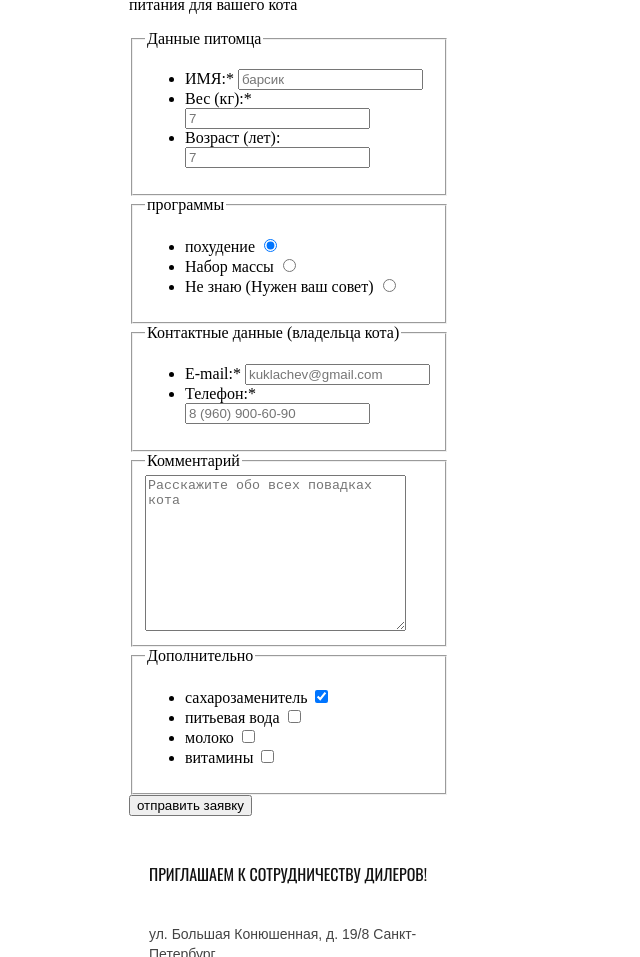
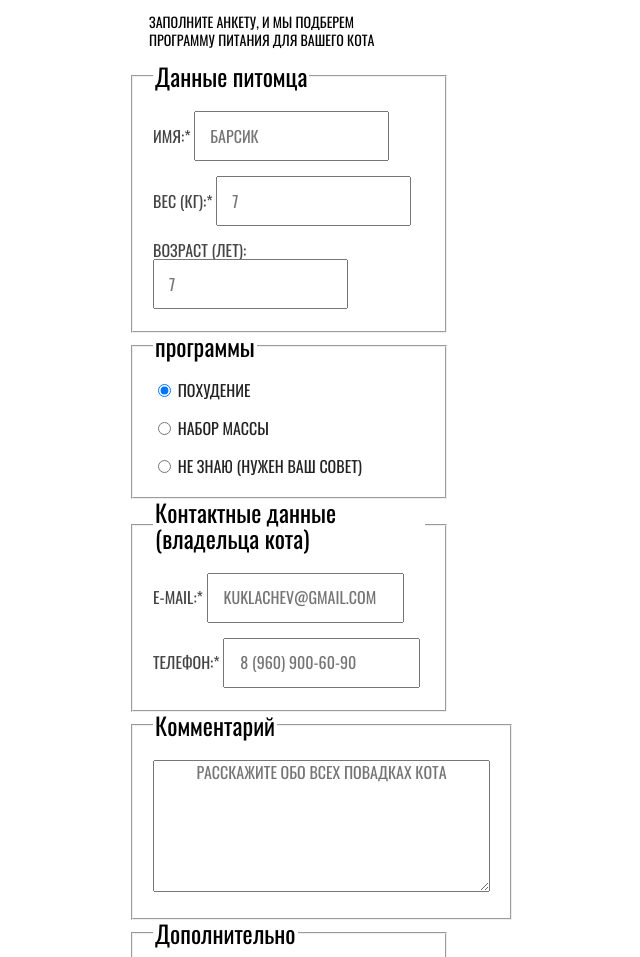
Before and after one commit to igor26111963/1343133-cat-energy-21, a website: page source/form.html in a window 1280 px wide. Shown: the part 346-1303 px from the top of the page, without its empty margins (351-991 px from the left). Drawn offline with nearby package versions, Linux system fonts and the light colour scheme; files that its build step writes are made by us from their sources.

Commit message:
Стилизация страницы формы

```diff
--- a/source/form.html
+++ b/source/form.html
@@ -17,7 +17,7 @@
       <div class="header-nav__wrapper">
         <ul class="header-nav__list">
           <li class="header-nav__item">
-            <a href="index.html" class="header-nav__link--active">главная</a>
+            <a href="index.html" class="header-nav__link">главная</a>
           </li>
           <li class="header-nav__item">
             <a href="catalog.html" class="header-nav__link">каталог продукции</a>
@@ -31,52 +31,51 @@
   </header>
   <main class="main">
     <div class="main__wrapper">
-      <section class="main__form">
-        <h1 class="main__form--title">Подбор программы</h1>
-        <p class="main__form--text">Заполните анкету, и мы подберем программу питания для вашего кота</p>
+      <section class="form">
+        <h1 class="form__title">Подбор программы</h1>
+        <p class="form__text">Заполните анкету, и мы подберем<br> программу питания для вашего кота</p>
         <form class="form-selection" action="https://echo.htmlacademy.ru" method="POST">
           <div class="form-selection__inner">
             <fieldset class="form-selection__item">
               <legend class="form-selection__title visually-hidden">Данные питомца</legend>
-              <ul>
+              <ul class="form-selection__list">
                 <li class="form-selection__cats">
                   <label for="selection-name">ИМЯ:*</label>
                   <input class="form-selection__text" id="selection-name" type="text" name="name" placeholder="барсик">
                 </li>
                 <li class="form-selection__cats">
                   <label for="selection-weight">Вес (кг):*</label>
-                  <input class="form-selection__number" id="selection-weight" type="number" name="weigth"
-                    placeholder="7">
+                  <input class="form-selection__text" id="selection-weight" type="text" name="weigth" placeholder="7">
                 </li>
                 <li class="form-selection__cats">
                   <label for="selection-years">Возраст (лет):</label>
-                  <input class="form-selection__number" id="selection-years" type="number" name="years" placeholder="7">
+                  <input class="form-selection__text" id="selection-years" type="text" name="years" placeholder="7">
                 </li>
               </ul>
             </fieldset>
             <fieldset class="form-selection__item">
               <legend class="form-selection__title visually-hidden">программы</legend>
-              <ul>
+              <ul class="form-selection__list">
                 <li class="form-selection__radio">
-                  <label for="radio-slim">похудение</label>
                   <input class="form-selection__radio-input" name="form-radio" id="radio-slim" type="radio" value="slim"
                     checked>
+                  <label for="radio-slim">похудение</label>
                 </li>
                 <li class="form-selection__radio">
-                  <label for="radio-weight">Набор массы</label>
                   <input class="form-selection__radio-input" name="form-radio" id="radio-weight" type="radio"
                     value="weight">
+                  <label for="radio-weight">Набор массы</label>
                 </li>
                 <li class="form-selection__radio">
-                  <label for="radio-advice">Не знаю (Нужен ваш совет)</label>
                   <input class="form-selection__radio-input" name="form-radio" id="radio-advice" type="radio"
                     value="advice">
+                  <label for="radio-advice">Не знаю (Нужен ваш совет)</label>
                 </li>
               </ul>
             </fieldset>
             <fieldset class="form-selection__item">
               <legend class="form-selection__title">Контактные данные (владельца кота)</legend>
-              <ul>
+              <ul class="form-selection__list">
                 <li class="form-selection__owner">
                   <label for="selection-mail">E-mail:*</label>
                   <input class="form-selection__mail-input" type="email" name="email" id="selection-mail"
@@ -92,34 +91,35 @@
             <fieldset class="form-selection__item">
               <legend class="form-selection__title">Комментарий</legend>
               <label for="selection-comments"></label>
-              <textarea name="comments" id="selection-comments" cols="30" rows="10"
+              <textarea class="form-selection__comment" name="comments" id="selection-comments" cols="43" rows="7"
                 placeholder="Расскажите обо всех повадках кота"></textarea>
             </fieldset>
             <fieldset class="form-selection__item">
               <legend class="form-selection__title">Дополнительно</legend>
-              <ul>
+              <ul class="form-selection__list">
                 <li class="form-selection__checkbox">
-                  <label for="checkbox-sweetener">сахарозаменитель</label>
                   <input class="form-selection__checkbox-input" type="checkbox" name="sweetener" id="checkbox-sweetener"
                     checked>
+                  <label for="checkbox-sweetener">сахарозаменитель</label>
                 </li>
                 <li class="form-selection__checkbox">
+                  <input class="form-selection__checkbox-input" type="checkbox" name="water" id="checkbox-water">
                   <label for="checkbox-water">питьевая вода</label>
-                  <input class="form-selection__checkbox-input" type="checkbox" name="water" id="checkbox-water">
                 </li>
                 <li class="form-selection__checkbox">
+                  <input class="form-selection__checkbox-input" type="checkbox" id="checkbox-milk">
                   <label for="checkbox-milk">молоко</label>
-                  <input class="form-selection__checkbox-input" type="checkbox" id="checkbox-milk">
                 </li>
                 <li class="form-selection__checkbox">
+                  <input class="form-selection__checkbox-input" type="checkbox" name="vitamins" id="checkbox-vitamins">
                   <label for="checkbox-vitamins">витамины</label>
-                  <input class="form-selection__checkbox-input" type="checkbox" name="vitamins" id="checkbox-vitamins">
                 </li>
               </ul>
             </fieldset>
             <button class="form-selection__button" type="submit">отправить заявку</button>
           </div>
         </form>
+        <span class="form__span">* — Обязательные поля</span>
       </section>
       <section class="contacts">
         <div class="contact__wrapper">
--- /dev/null
+++ b/source/less/blocks/form.less
@@ -0,0 +1,131 @@
+.form {
+  text-align: left;
+}
+.form__title {
+  padding-left: 20px;
+  font-family: "Oswald";
+  font-weight: 400;
+  font-size: 36px;
+  line-height: 36px;
+  color: @black;
+}
+.form__text {
+  padding-left: 20px;
+  font-family: "Oswald";
+  font-weight: 400;
+  font-size: 14px;
+  line-height: 18px;
+  text-transform: uppercase;
+  color: @black;
+}
+.form-selection__title{
+  font-family: "Oswald";
+  font-weight: 400;
+  font-size: 24px;
+  line-height: 26px;
+  color: @black;
+}
+.form-selection__list{
+  padding: 0;
+  margin: 0;
+}
+.form-selection__item {
+  padding: 22px 20px;
+}
+.form-selection__cats {
+  font-family: "Oswald";
+  font-weight: 400;
+  font-size: 16px;
+  line-height: 18px;
+  text-transform: uppercase;
+  color: @dark-grey;
+  list-style: none;
+}
+.form-selection__cats + .form-selection__cats{
+  margin-top: 15px;
+}
+.form-selection__text {
+  padding: 14px;
+  font-family: "Oswald";
+  font-weight: 400;
+  font-size: 16px;
+  line-height: 18px;
+  text-transform: uppercase;
+  color: @dark-grey;
+}
+.form-selection__radio {
+  font-family: "Oswald";
+  font-weight: 400;
+  font-size: 16px;
+  line-height: 18px;
+  text-transform: uppercase;
+  color: @dark;
+  list-style: none;
+}
+.form-selection__radio + .form-selection__radio{
+  margin-top: 20px;
+}
+.form-selection__owner{
+  font-family: "Oswald";
+  font-weight: 400;
+  font-size: 16px;
+  line-height: 18px;
+  text-transform: uppercase;
+  color: @dark-grey;
+  list-style: none;
+}
+.form-selection__owner + .form-selection__owner{
+  margin-top: 15px;
+}
+.form-selection__mail-input,
+.form-selection__phone-input {
+  padding: 13px 15px 15px;
+  font-family: "Oswald";
+  font-weight: 400;
+  font-size: 16px;
+  line-height: 18px;
+  text-transform: uppercase;
+  color: @dark-grey;
+}
+.form-selection__comment{
+  text-align: center;
+  font-family: "Oswald";
+  font-weight: 400;
+  font-size: 16px;
+  line-height: 18px;
+  text-transform: uppercase;
+  color: @dark-grey;
+}
+.form-selection__checkbox {
+  font-family: "Oswald";
+  font-weight: 400;
+  font-size: 16px;
+  line-height: 18px;
+  text-transform: uppercase;
+  color: @black;
+  list-style: none;
+}
+.form-selection__checkbox + .form-selection__checkbox{
+  margin-top: 15px;
+}
+.form-selection__button {
+  display: block;
+  margin: 20px;
+  padding: 8px 74px;
+  font-family: "Oswald";
+  font-weight: 400;
+  font-size: 16px;
+  line-height: 20px;
+  text-transform: uppercase;
+  color: @white;
+  background-color: @basic-green;
+}
+.form__span{
+  display: block;
+  text-align: center;
+  font-family: "Arial";
+  font-weight: 400;
+  font-size: 14px;
+  line-height: 16px;
+  color: @black;
+}
--- a/source/less/blocks/promo.less
+++ b/source/less/blocks/promo.less
@@ -5,6 +5,7 @@
   text-align: center;
   background-image: url(../../img/index-background.png);
   background-repeat: no-repeat;
+  background-color: @basic-green;
 }
 .promo__title{
   font-weight: 500;
--- a/source/less/style.less
+++ b/source/less/style.less
@@ -1,6 +1,7 @@
 // Начните писать стили здесь
 @black: #000000;
 @special-black: #111111;
+@dark: #222222;
 @dark-grey: #444444;
 @light-grey: #f2f2f2;
 @special-grey: #EAEAEA;
@@ -18,3 +19,4 @@
 @import "blocks/description";
 @import "blocks/compare";
 @import "blocks/contacts";
+@import "blocks/form";
```
Also changed, not shown: source/catalog.html (+1 -1 lines).
